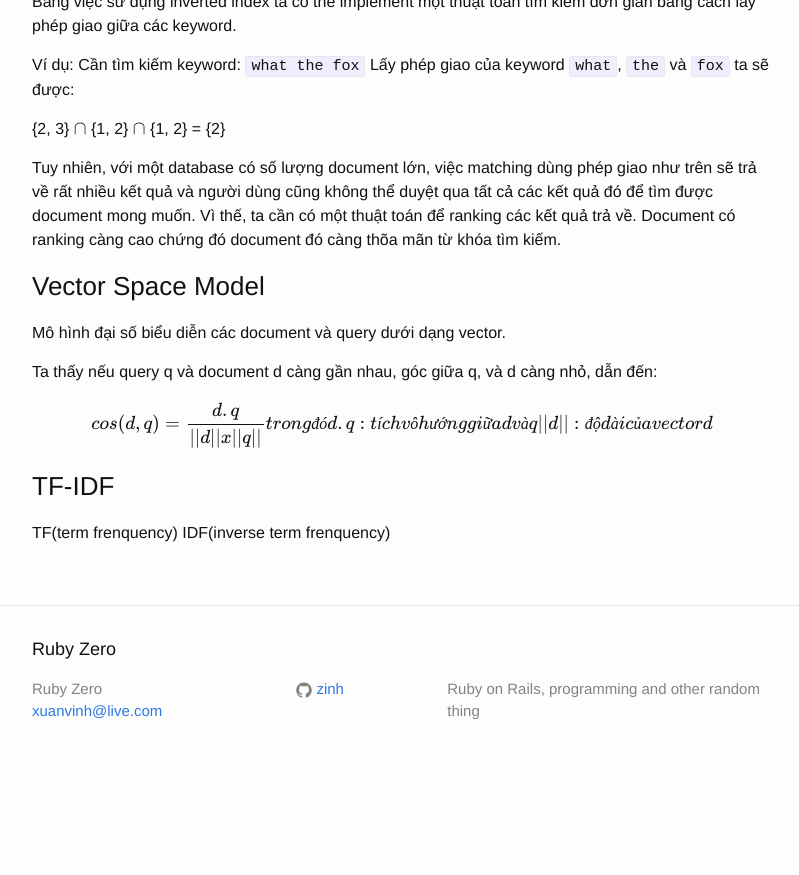
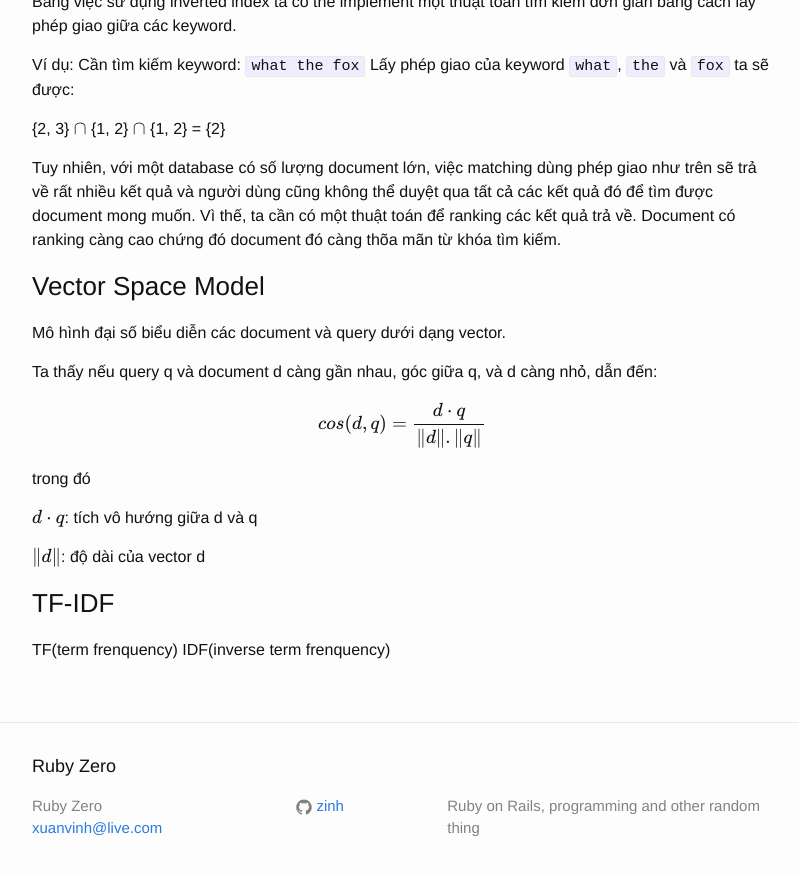
Before and after one commit to zinh/zinh.github.io, a Jekyll site: the page built from _posts/2014-11-23-solr-lucene-an-introduction.markdown, in a window 1280 px wide and 900 px high, scrolled down 1397 px. Shown: the top 875 px of the window, without its empty margins (238-1037 px from the left). Built offline with Jekyll 4.4.1, drawn with Linux system fonts in a browser that asks for light colours; formulas are drawn with MathJax 3; before the commit the page ends 2180 px from its top, so only the background shows below that.

Commit message:
solr 1 wrote

```diff
--- a/_posts/2014-11-23-solr-lucene-an-introduction.markdown
+++ b/_posts/2014-11-23-solr-lucene-an-introduction.markdown
@@ -75,10 +75,14 @@ Mô hình đại số biểu diễn các document và query dưới dạng vecto
 Ta thấy nếu query q và document d càng gần nhau, góc giữa q, và d càng nhỏ, dẫn đến:
 
 $$
-cos(d, q) = \frac{d . q}{||d|| x ||q||}
-trong đó d . q: tích vô hướng giữa d và q
-||d||: độ dài của vector d
+cos(d, q) = \frac{d \cdot q}{\|d\| . \|q\|}
 $$
+
+trong đó
+
+\\(d \cdot q\\): tích vô hướng giữa d và q
+
+\\(\\|d\\|\\): độ dài của vector d
 
 ### TF-IDF
 
```
